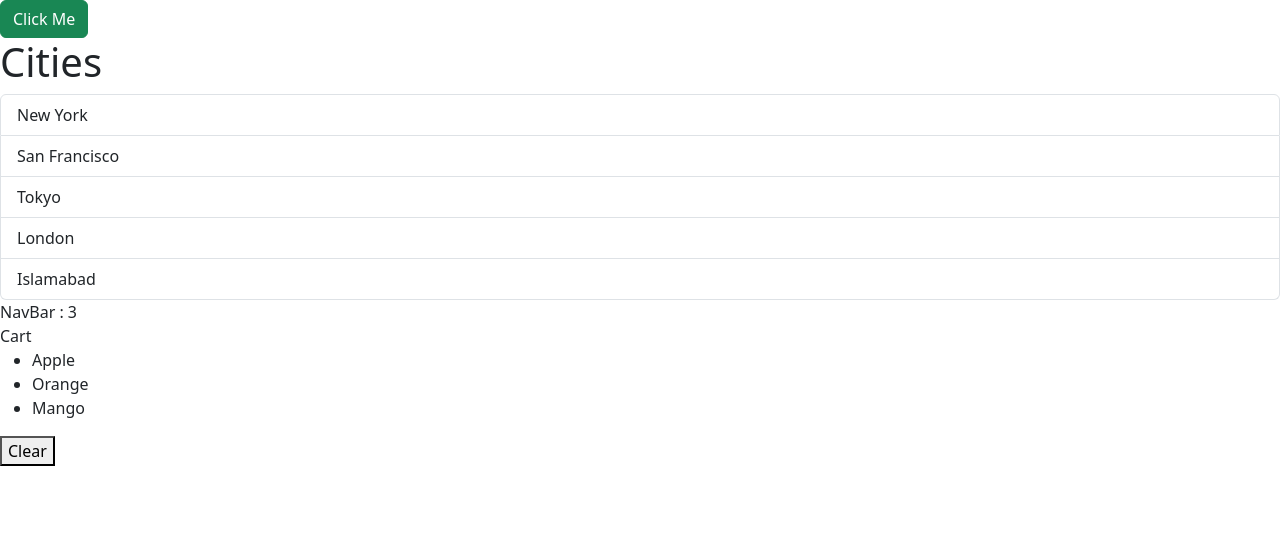
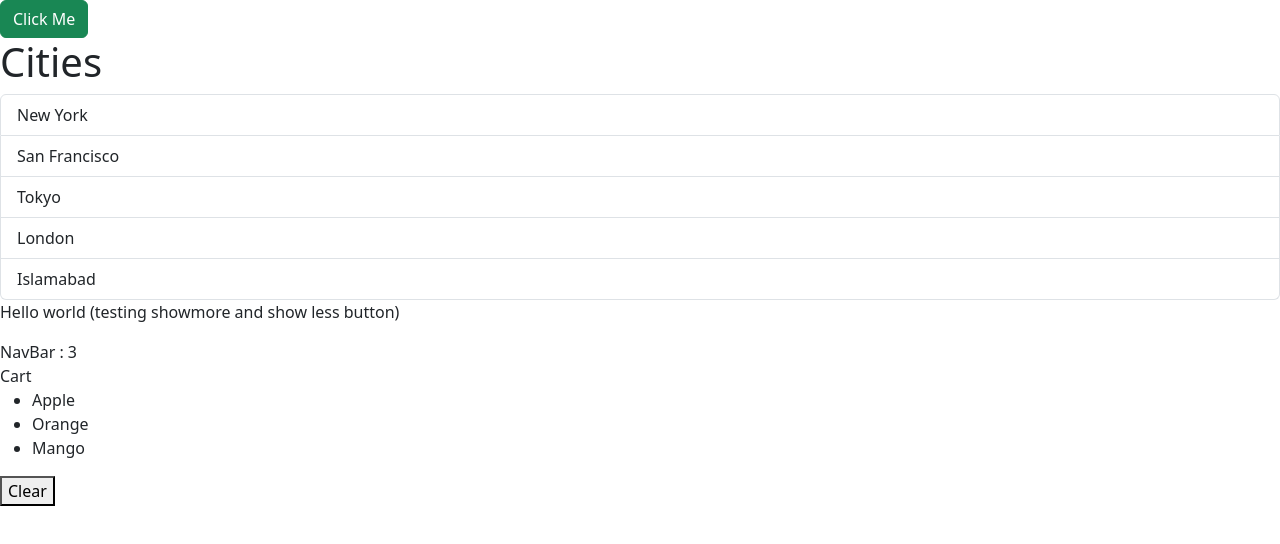
Before and after one commit to meAlvi1/reminders-app, a React (Create React App) app: page / in a window 1280 px wide. Shown: the top 544 px of the page. Built offline with nearby package versions, Linux system fonts and the light colour scheme.

Commit message:
Adding ExpandableText components

```diff
--- a/src/App.tsx
+++ b/src/App.tsx
@@ -1,6 +1,7 @@
 import ListGroup from './components/ListGroup/ListGroup';
 import Alert from './components/Alert';
 import Button from './components/Buttons';
+import ExpandableText from './components/ExpandableText';
 import { useState } from 'react';
 
 
@@ -21,7 +22,9 @@ function App() {
     {alertVisible && <Alert onClose={() => setAlertVisible(false)}> Alert </Alert>}
     <Button  onClick={() => setAlertVisible(true)}>Click Me</Button>
 
-    <ListGroup items={items} heading="Cities"  onSelectItem={item => console.log(item)}/></div>;
+    <ListGroup items={items} heading="Cities"  onSelectItem={item => console.log(item)}/>
+    <ExpandableText >Hello world (testing showmore and show less button)</ExpandableText>
+    </div>;
 }
 
 export default App;
--- /dev/null
+++ b/src/components/ExpandableText.tsx
@@ -0,0 +1,18 @@
+import React from 'react'
+
+interface Props {
+    children: string;
+    maxChars?: number;
+}
+
+const ExpandableText = ({children, maxChars = 100}: Props ) => {
+    const [isExpanded, setIsExpanded] = React.useState(false);
+  if (children.length <= maxChars) return <p>{children}</p>
+
+  // to summarize the text
+  // here if the text is less than the maxChars then we return the text
+  const text = isExpanded ? children: children.substring(0, maxChars) + '...';
+  return <p>{text}<button onClick={() => setIsExpanded(!isExpanded)}>{isExpanded ? 'Show less' : 'Show more'}</button></p>
+}
+
+export default ExpandableText
```
